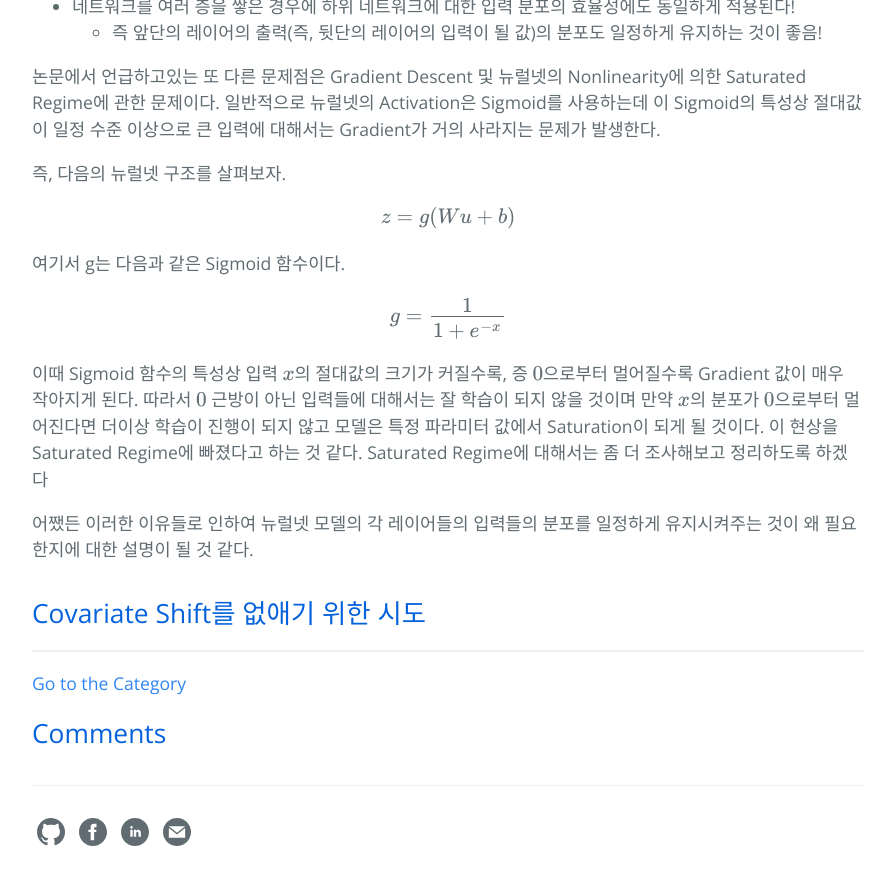
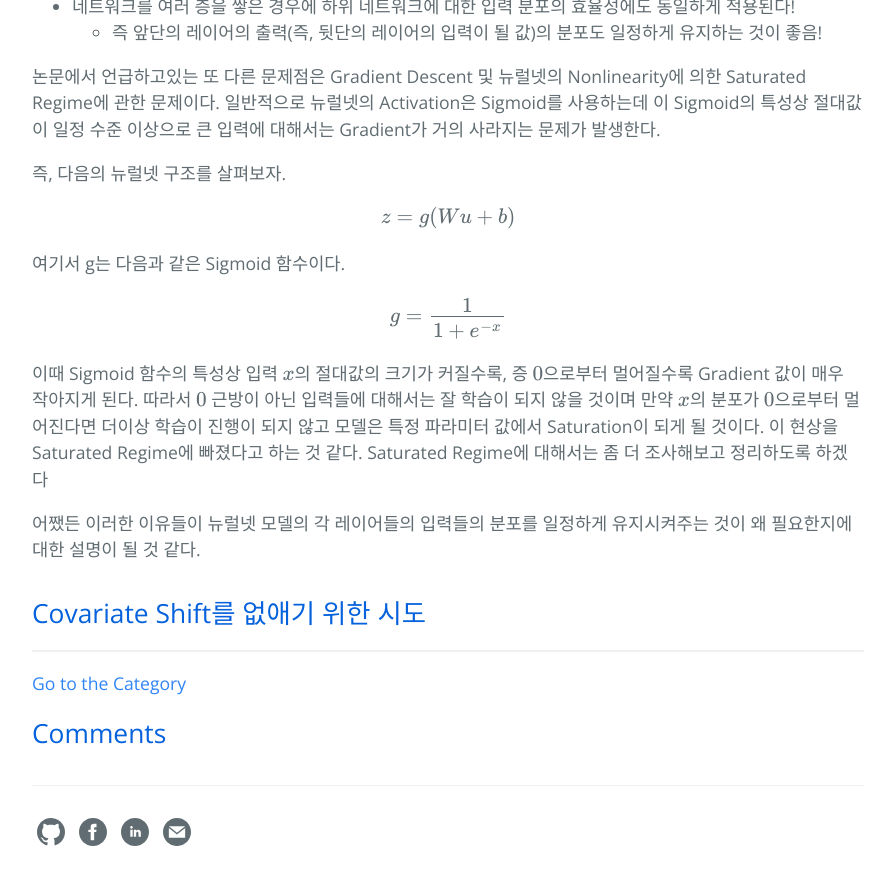
Before and after one commit to hcnoh/hcnoh.github.io, a Jekyll site: the page built from _posts/2018-11-27-batch-normalization.md, in a window 1280 px wide and 900 px high, scrolled down 2386 px. Shown: the top 885 px of the window, without its empty margins (192-1087 px from the left). Built offline with Jekyll 4.4.1, drawn with Linux system fonts in a browser that asks for light colours; formulas are drawn with MathJax 3; comment, search, counter and statistics services are not loaded.

Commit message:
Update 2018-11-27-batch-normalization.md

```diff
--- a/_posts/2018-11-27-batch-normalization.md
+++ b/_posts/2018-11-27-batch-normalization.md
@@ -78,6 +78,6 @@ $$g = \frac{1}{1 + e^{-x}}$$
 
 이때 Sigmoid 함수의 특성상 입력 $$x$$의 절대값의 크기가 커질수록, 증 $$0$$으로부터 멀어질수록 Gradient 값이 매우 작아지게 된다. 따라서 $$0$$ 근방이 아닌 입력들에 대해서는 잘 학습이 되지 않을 것이며 만약 $$x$$의 분포가 $$0$$으로부터 멀어진다면 더이상 학습이 진행이 되지 않고 모델은 특정 파라미터 값에서 Saturation이 되게 될 것이다. 이 현상을 Saturated Regime에 빠졌다고 하는 것 같다. Saturated Regime에 대해서는 좀 더 조사해보고 정리하도록 하겠다
 
-어쨌든 이러한 이유들로 인하여 뉴럴넷 모델의 각 레이어들의 입력들의 분포를 일정하게 유지시켜주는 것이 왜 필요한지에 대한 설명이 될 것 같다.
+어쨌든 이러한 이유들이 뉴럴넷 모델의 각 레이어들의 입력들의 분포를 일정하게 유지시켜주는 것이 왜 필요한지에 대한 설명이 될 것 같다.
 
 ## Covariate Shift를 없애기 위한 시도
```
